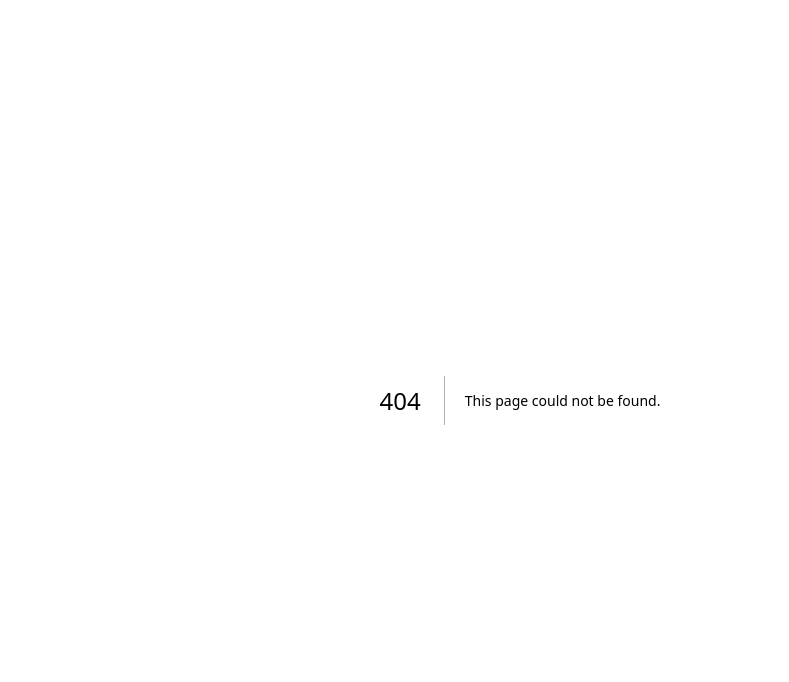
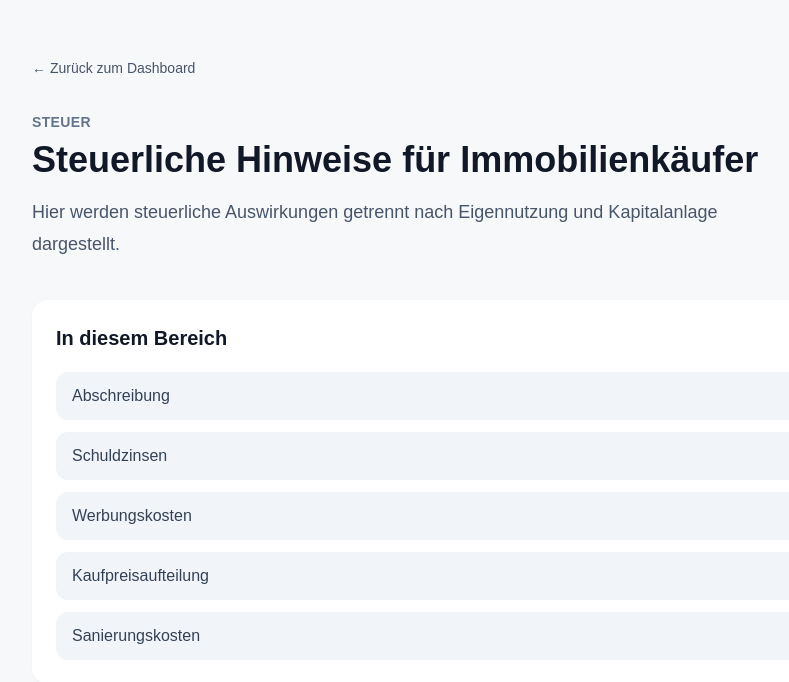
Before and after one commit to immopilot17/property-strategy-platform, a Next.js app: page /dashboard/steuer in a window 1280 px wide. Before the commit this address had no page. Shown: the top 682 px of the page, without its empty margins (120-909 px from the left). Built offline with nearby package versions, Linux system fonts and the light colour scheme.

Commit message:
Fix complete dashboard routes

```diff
--- a/next.config.ts
+++ b/next.config.ts
@@ -1,10 +1,7 @@
 import type { NextConfig } from "next";
 
 const nextConfig: NextConfig = {
-  reactStrictMode: true,
-  experimental: {
-    typedRoutes: true
-  }
+  reactStrictMode: true
 };
 
 export default nextConfig;
--- /dev/null
+++ b/src/app/dashboard/finanzen/page.tsx
@@ -0,0 +1,12 @@
+import { DashboardSectionPage } from "@/components/dashboard-section-page";
+
+export default function Page() {
+  return (
+    <DashboardSectionPage
+      eyebrow="Finanzprofil"
+      title="Deine finanzielle Ausgangslage"
+      description="Hier werden Einkommen, Eigenkapital, bestehende Kredite, Fixkosten und Sicherheitsreserven strukturiert erfasst."
+      items={["Haushaltsnettoeinkommen", "Eigenkapital", "Bestehende Kreditverpflichtungen", "Monatliche Fixkosten", "Sicherheitsreserve"]}
+    />
+  );
+}
--- /dev/null
+++ b/src/app/dashboard/foerderungen/page.tsx
@@ -0,0 +1,12 @@
+import { DashboardSectionPage } from "@/components/dashboard-section-page";
+
+export default function Page() {
+  return (
+    <DashboardSectionPage
+      eyebrow="Förderungen"
+      title="Passende Fördermöglichkeiten"
+      description="Hier werden KfW-Programme und weitere Fördermöglichkeiten passend zum Nutzerprofil und Objekt eingeordnet."
+      items={["Eigennutzung", "Energetische Sanierung", "Neubau und Bestand", "Voraussetzungen", "Antragsreihenfolge"]}
+    />
+  );
+}
--- /dev/null
+++ b/src/app/dashboard/immobilien/page.tsx
@@ -0,0 +1,12 @@
+import { DashboardSectionPage } from "@/components/dashboard-section-page";
+
+export default function Page() {
+  return (
+    <DashboardSectionPage
+      eyebrow="Immobilien"
+      title="Immobilien erfassen und vergleichen"
+      description="Hier werden Objekte mit Kaufpreis, Fläche, Lage, Zustand, Miete, Hausgeld und Sanierungsbedarf gespeichert."
+      items={["Neue Immobilie anlegen", "Kaufpreis und Quadratmeterpreis", "Miete und Hausgeld", "Sanierungsbedarf", "Objekte vergleichen"]}
+    />
+  );
+}
--- a/src/app/dashboard/page.tsx
+++ b/src/app/dashboard/page.tsx
@@ -1,10 +1,9 @@
 import Link from "next/link";
-import type { Route } from "next";
 
 type DashboardCard = {
   title: string;
   text: string;
-  href: Route;
+  href: string;
 };
 
 const cards: DashboardCard[] = [
@@ -43,7 +42,7 @@ const cards: DashboardCard[] = [
 export default function DashboardPage() {
   return (
     <main className="mx-auto max-w-6xl px-6 py-14">
-      <div className="flex items-center justify-between">
+      <div className="flex items-center justify-between gap-6">
         <div>
           <p className="text-sm font-semibold uppercase tracking-wide text-slate-500">
             Dashboard
@@ -70,7 +69,6 @@ export default function DashboardPage() {
             className="rounded-2xl bg-white p-6 shadow-sm transition hover:-translate-y-1 hover:shadow-md"
           >
             <h2 className="text-xl font-semibold">{card.title}</h2>
-
             <p className="mt-2 text-slate-600">{card.text}</p>
           </Link>
         ))}
--- /dev/null
+++ b/src/app/dashboard/risiken/page.tsx
@@ -0,0 +1,12 @@
+import { DashboardSectionPage } from "@/components/dashboard-section-page";
+
+export default function Page() {
+  return (
+    <DashboardSectionPage
+      eyebrow="Risiken"
+      title="Risiken früh erkennen"
+      description="Hier erkennt die Plattform finanzielle, objektbezogene und strategische Risiken."
+      items={["Zu hohe monatliche Belastung", "Zu geringe Rücklage", "Hohe Restschuld", "Unrealistische Miete", "Sanierungs- und Dokumentenrisiken"]}
+    />
+  );
+}
--- /dev/null
+++ b/src/app/dashboard/steuer/page.tsx
@@ -0,0 +1,12 @@
+import { DashboardSectionPage } from "@/components/dashboard-section-page";
+
+export default function Page() {
+  return (
+    <DashboardSectionPage
+      eyebrow="Steuer"
+      title="Steuerliche Hinweise für Immobilienkäufer"
+      description="Hier werden steuerliche Auswirkungen getrennt nach Eigennutzung und Kapitalanlage dargestellt."
+      items={["Abschreibung", "Schuldzinsen", "Werbungskosten", "Kaufpreisaufteilung", "Sanierungskosten"]}
+    />
+  );
+}
--- /dev/null
+++ b/src/app/dashboard/strategien/page.tsx
@@ -0,0 +1,12 @@
+import { DashboardSectionPage } from "@/components/dashboard-section-page";
+
+export default function Page() {
+  return (
+    <DashboardSectionPage
+      eyebrow="Strategien"
+      title="Mehrere Kaufwege statt nur einer Zahl"
+      description="Die Plattform entwickelt sichere, ausgewogene, maximale und alternative Kaufstrategien."
+      items={["Sichere Strategie", "Ausgewogene Strategie", "Maximale Strategie", "Alternative Immobilienstrategie"]}
+    />
+  );
+}
--- /dev/null
+++ b/src/components/dashboard-section-page.tsx
@@ -0,0 +1,53 @@
+import Link from "next/link";
+
+type DashboardSectionPageProps = {
+  eyebrow: string;
+  title: string;
+  description: string;
+  items: string[];
+};
+
+export function DashboardSectionPage({
+  eyebrow,
+  title,
+  description,
+  items
+}: DashboardSectionPageProps) {
+  return (
+    <main className="mx-auto max-w-5xl px-6 py-14">
+      <Link
+        href="/dashboard"
+        className="text-sm font-medium text-slate-600 hover:text-slate-950"
+      >
+        ← Zurück zum Dashboard
+      </Link>
+
+      <div className="mt-8">
+        <p className="text-sm font-semibold uppercase tracking-wide text-slate-500">
+          {eyebrow}
+        </p>
+
+        <h1 className="mt-2 text-4xl font-bold">{title}</h1>
+
+        <p className="mt-4 max-w-3xl text-lg leading-8 text-slate-600">
+          {description}
+        </p>
+      </div>
+
+      <section className="mt-10 rounded-2xl bg-white p-6 shadow-sm">
+        <h2 className="text-xl font-semibold">In diesem Bereich</h2>
+
+        <ul className="mt-5 space-y-3">
+          {items.map((item) => (
+            <li
+              key={item}
+              className="rounded-xl bg-slate-100 px-4 py-3 text-slate-700"
+            >
+              {item}
+            </li>
+          ))}
+        </ul>
+      </section>
+    </main>
+  );
+}
```
